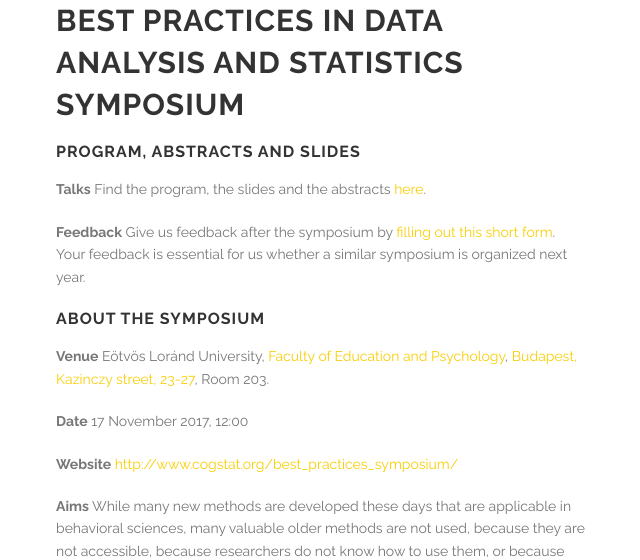
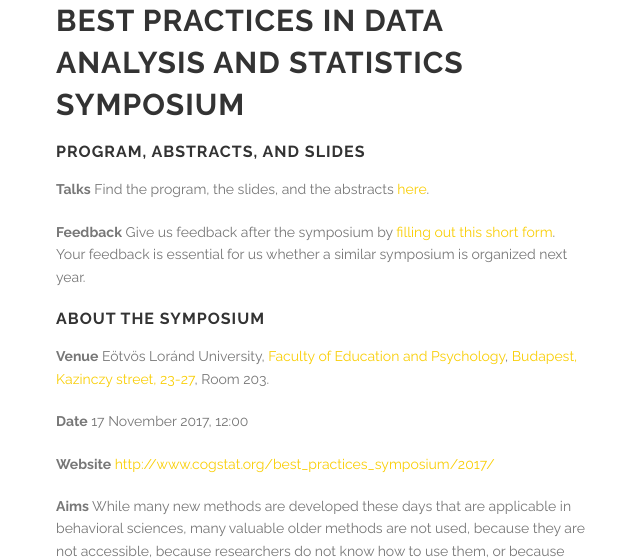
Before and after one commit to cogstat/cogstat_website, a Jekyll site: the page built from best_practices_symposium/2017/index.md, in a window 1280 px wide. Shown: the top 560 px of the page, without its empty margins (39-679 px from the left). Built offline with Jekyll 4.4.1, drawn with Linux system fonts in a browser that asks for light colours.

Commit message:
Update index.md

```diff
--- a/best_practices_symposium/2017/index.md
+++ b/best_practices_symposium/2017/index.md
@@ -5,9 +5,9 @@ title:  "Best practices in data analysis and statistics symposium"
 ## Best practices in data analysis and statistics symposium
 
 
-### Program, abstracts and slides
+### Program, abstracts, and slides
 
-__Talks__ Find the program, the slides and the abstracts [here](program.html).
+__Talks__ Find the program, the slides, and the abstracts [here](program.html).
 
 __Feedback__ Give us feedback after the symposium by [filling out this short form](https://goo.gl/forms/t3JrGyrs2nzlt5G83). Your feedback is essential for us whether a similar symposium is organized next year.
 
@@ -17,7 +17,7 @@ __Venue__ Eötvös Loránd University, [Faculty of Education and Psychology](htt
 
 __Date__ 17 November 2017, 12:00
 
-__Website__ [http://www.cogstat.org/best_practices_symposium/](http://www.cogstat.org/best_practices_symposium/)
+__Website__ [http://www.cogstat.org/best_practices_symposium/2017/](http://www.cogstat.org/best_practices_symposium/2017/)
 
 __Aims__ While many new methods are developed these days that are applicable in behavioral sciences, many valuable older methods are not used, because they are not accessible, because researchers do not know how to use them, or because researchers do not even know about them. The aim of the Best practices symposium is to popularize either new or old solutions, to familiarize researchers with these methods, and to make these methods more accessible. In addition, the symposium is a great opportunity to discuss and evaluate various methods to improve research practice.
 
```
